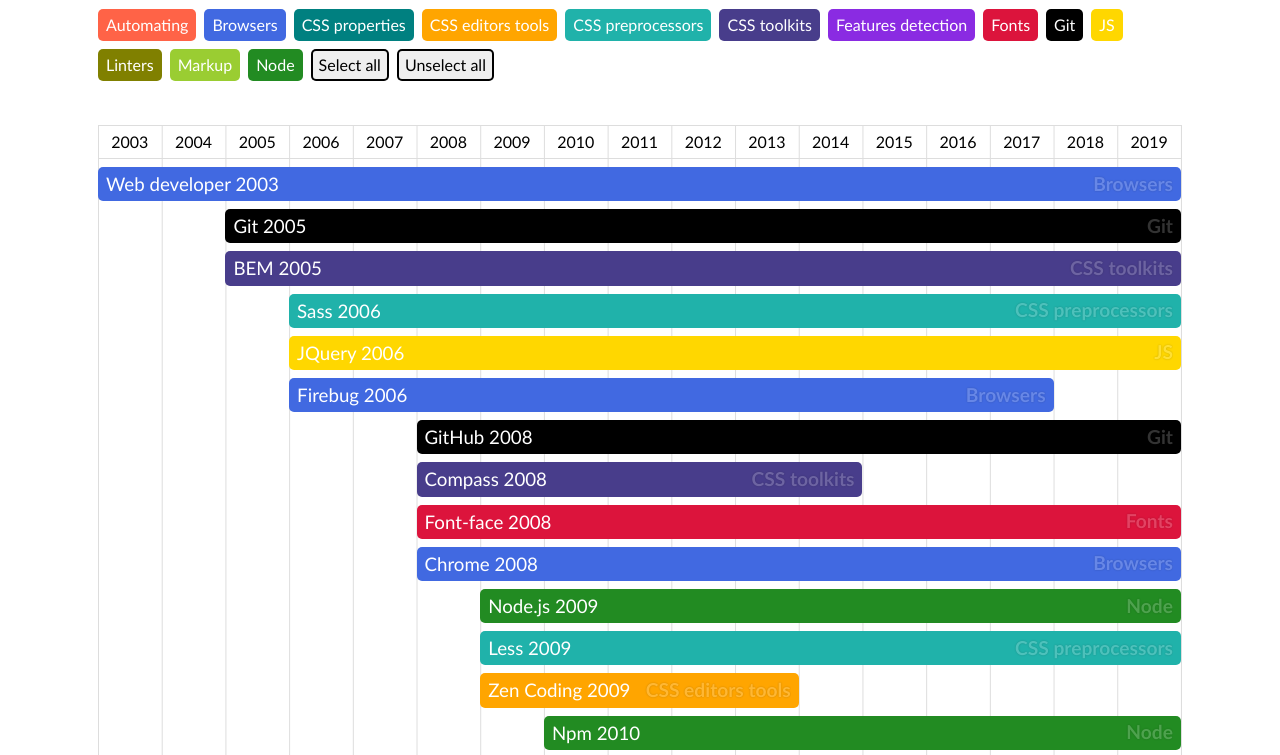
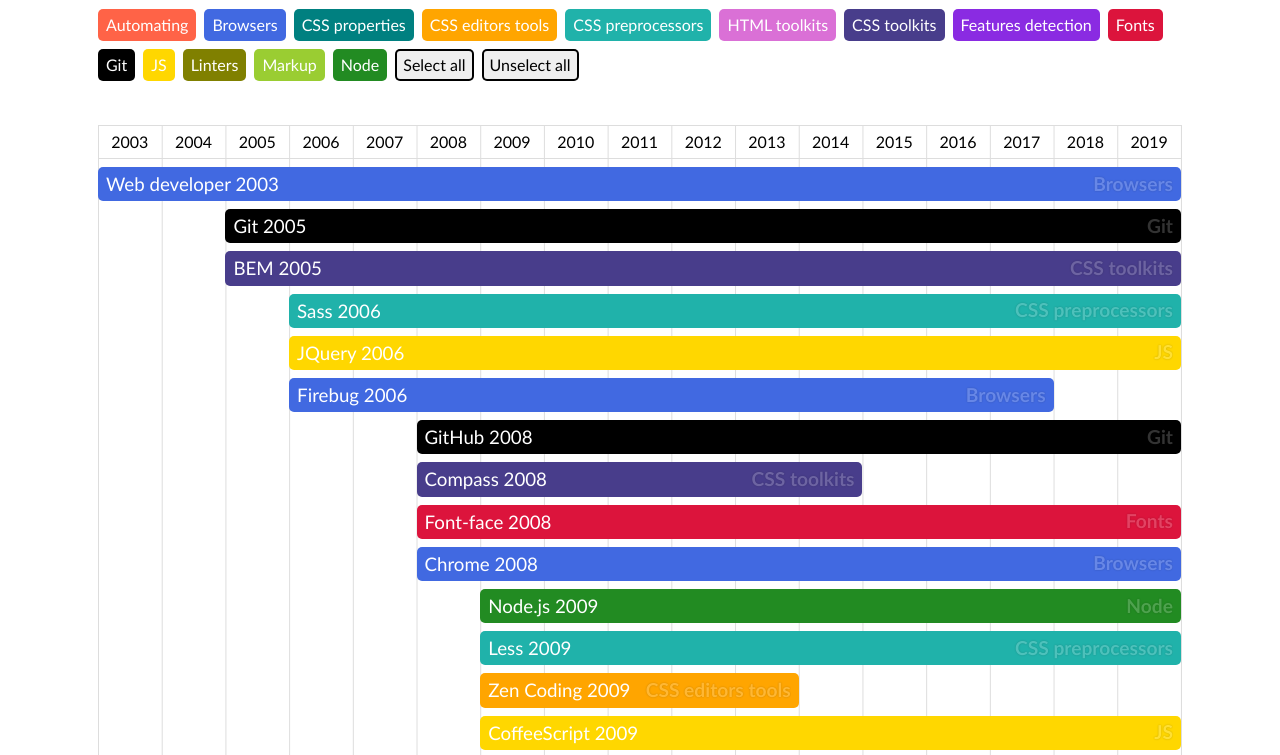
Before and after one commit to web-standards-ru/10-years-of-frontend, a plain HTML site: page index.html in a window 1280 px wide. Shown: the part 191-946 px from the top of the page. Drawn offline with Linux system fonts and the light colour scheme.

Commit message:
request: add postcss & posthtml && CoffeeScript (#3)
* request: add postcss & posthtml

* perf: naming

* feat: add CoffeeScript

* perf: change link

* fix: typo

* Add styles for HTML toolkits

```diff
--- a/data.js
+++ b/data.js
@@ -13,6 +13,9 @@
   },
   'css-preprocessors': {
     name: 'CSS preprocessors'
+  },
+  'html-toolkits': {
+    name: 'HTML toolkits'
   },
   'css-toolkits': {
     name: 'CSS toolkits'
@@ -411,6 +414,19 @@
     ]
   },
   {
+    name: 'CoffeeScript',
+    years: {
+      start: 2009
+    },
+    group: 'js',
+    links: [
+      {
+        name: 'contributors',
+        url: 'https://github.com/jashkenas/coffeescript/graphs/contributors'
+      }
+    ]
+  },
+  {
     name: 'TypeScript',
     years: {
       start: 2012
@@ -648,6 +664,32 @@
     ]
   },
   {
+    name: 'PostCSS',
+    years: {
+      start: 2013
+    },
+    group: 'css-toolkits',
+    links: [
+      {
+        name: 'contributors',
+        url: 'https://github.com/postcss/postcss/graphs/contributors'
+      }
+    ]
+  },
+  {
+    name: 'PostHTML',
+    years: {
+      start: 2015
+    },
+    group: 'html-toolkits',
+    links: [
+      {
+        name: 'contributors',
+        url: 'https://github.com/posthtml/posthtml/graphs/contributors'
+      }
+    ]
+  },
+  {
     name: 'WebAssembly',
     years: {
       start: 2017
--- a/styles.css
+++ b/styles.css
@@ -24,6 +24,7 @@
   --col-features-detection: blueviolet;
   --col-fonts: crimson;
   --col-git: black;
+  --col-html-toolkits: orchid;
   --col-js: gold;
   --col-linters: olive;
   --col-markup: yellowgreen;
@@ -468,6 +469,17 @@
   color: #FFF;
 }
 
+/* HTML toolkits */
+.nav-group__control--type-html-toolkits {
+  background: #FFF;
+  color: var(--col-html-toolkits);
+}
+.list-data__item--type-html-toolkits,
+.nav-group__control--type-html-toolkits.nav-group__control--active {
+  background: var(--col-html-toolkits);
+  color: #FFF;
+}
+
 /* Select/unselect */
 .list-data__item--type-select-all,
 .list-data__item--type-unselect-all {
```
